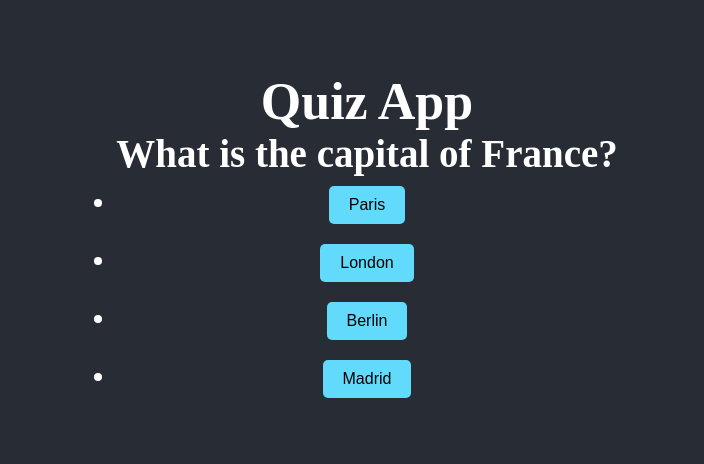
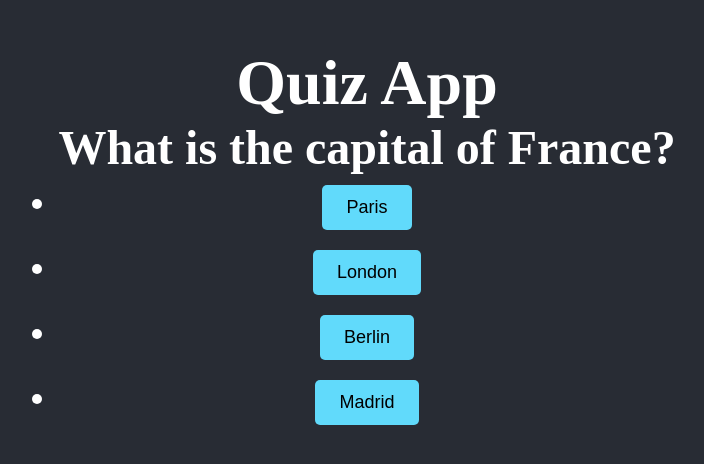
Before and after one commit to TamaraTav/Quiz-App_TypeScript, a React (Vite) app: page / in a window 1280 px wide. Shown: the part 160-624 px from the top of the page, without its empty margins (273-977 px from the left). Built offline with nearby package versions, Linux system fonts and the light colour scheme.

Commit message:
improve QuizData type, add types.ts

```diff
--- a/src/App.css
+++ b/src/App.css
@@ -6,7 +6,7 @@
   flex-direction: column;
   align-items: center;
   justify-content: center;
-  font-size: calc(10px + 2vmin);
+  font-size: calc(16px + 2vmin);
   color: white;
 }
 
@@ -14,8 +14,8 @@ button {
   background-color: #61dafb;
   border: none;
   border-radius: 5px;
-  padding: 10px 20px;
-  font-size: 16px;
+  padding: 12px 24px;
+  font-size: 18px;
   margin: 10px;
   cursor: pointer;
 }
--- a/src/components/Question.tsx
+++ b/src/components/Question.tsx
@@ -1,6 +1,8 @@
+import { Question as QuestionType } from "../types";
+
 type TQuestionProps = {
-  question: string;
-  options: string[];
+  question: QuestionType["question"];
+  options: QuestionType["options"];
   onSelectOption: (selectedOption: string) => void;
 };
 
--- a/src/components/Quiz.tsx
+++ b/src/components/Quiz.tsx
@@ -1,7 +1,10 @@
 import { useState } from "react";
 
-import quizData from "../data.json";
+import quizDataRaw from "../data.json";
+import { QuizData } from "../types";
 import Question from "./Question";
+
+const quizData = quizDataRaw as QuizData;
 
 export default function Quiz() {
   const [currentQuestionIndex, setCurrentQuestionIndex] = useState<number>(0);
--- a/src/index.css
+++ b/src/index.css
@@ -3,3 +3,7 @@
   padding: 0;
   box-sizing: border-box;
 }
+
+body {
+  font-size: 18px;
+}
--- /dev/null
+++ b/src/types.ts
@@ -0,0 +1,7 @@
+export interface Question {
+  question: string;
+  options: string[];
+  correctAnswer: string;
+}
+
+export type QuizData = Question[];
```
